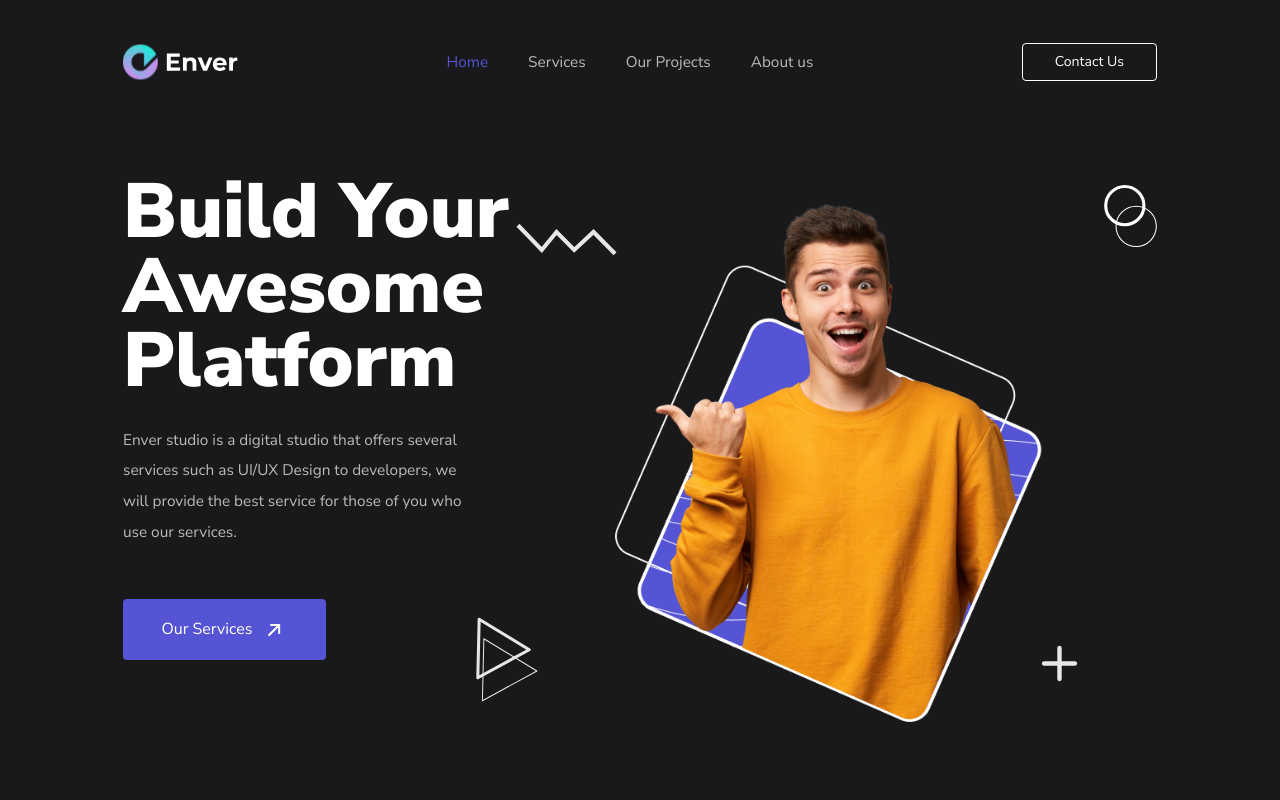
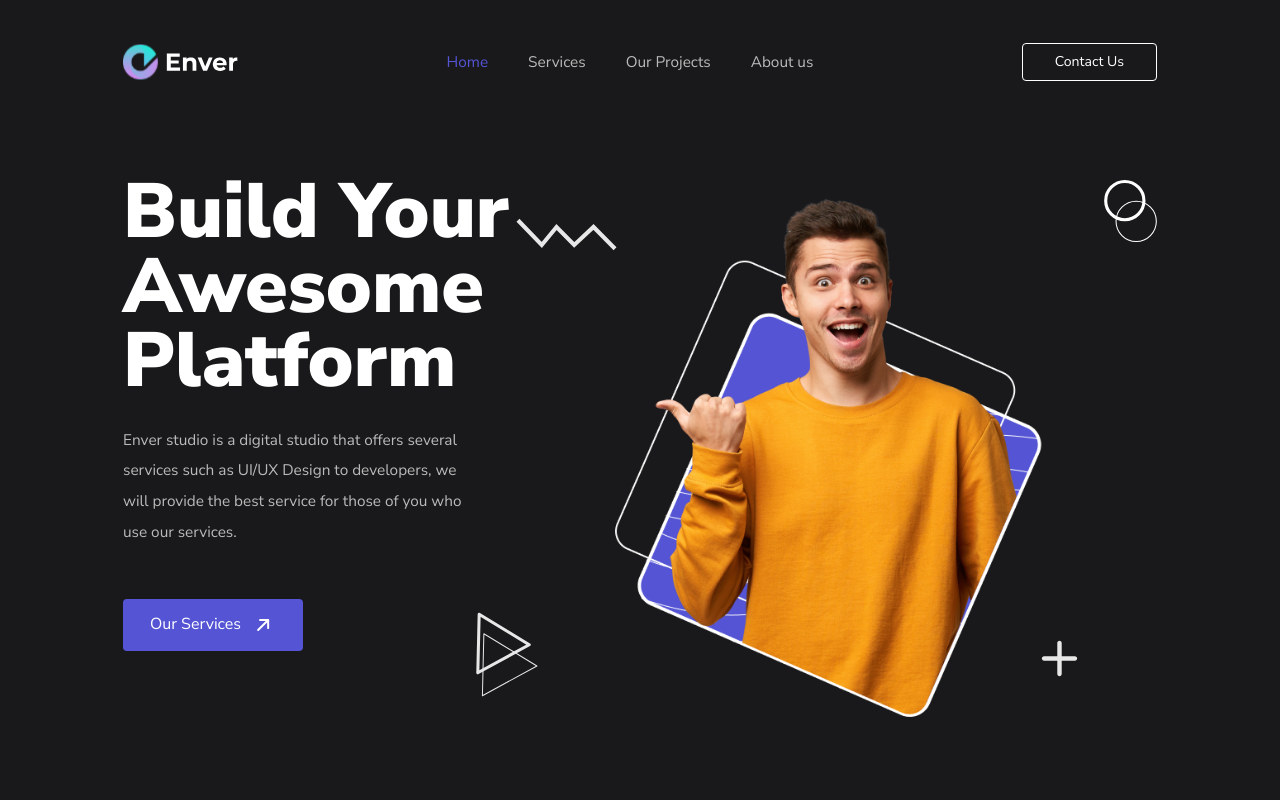
Before and after one commit to StVictoria/enver, a Next.js app: page / in a window 1280 px wide. Shown: the top 800 px of the page. Built offline with nearby package versions, Linux system fonts and the light colour scheme.

Commit message:
remove extra useEffect

```diff
--- a/components/Main.tsx
+++ b/components/Main.tsx
@@ -1,4 +1,4 @@
-import { FC, useEffect } from 'react'
+import { FC } from 'react'
 import Header from './_base/Header'
 import s from './Main.module.sass'
 import Footer from './_base/Footer'
@@ -9,13 +9,6 @@ import Portfolio from './Portfolio'
 import ContactUs from './ContactUs'
 
 const Main: FC = () => {
-
-  useEffect(() => {
-    const services: any = document.getElementById('services')
-    console.log(services.getBoundingClientRect())
-    console.log(document.body.getBoundingClientRect(),);
-
-  }, [])
   return (
     <div className={s.mainWrapper}>
       <Header />
--- a/components/_common/Button/styles.module.sass
+++ b/components/_common/Button/styles.module.sass
@@ -5,7 +5,7 @@
     display: flex
     justify-content: center
     align-items: center
-    padding: 1.4vw 3vw
+    padding: 13px 27px
     background-color: $color_primary
     border-radius: 4px
     @include adaptive(medium)
```
